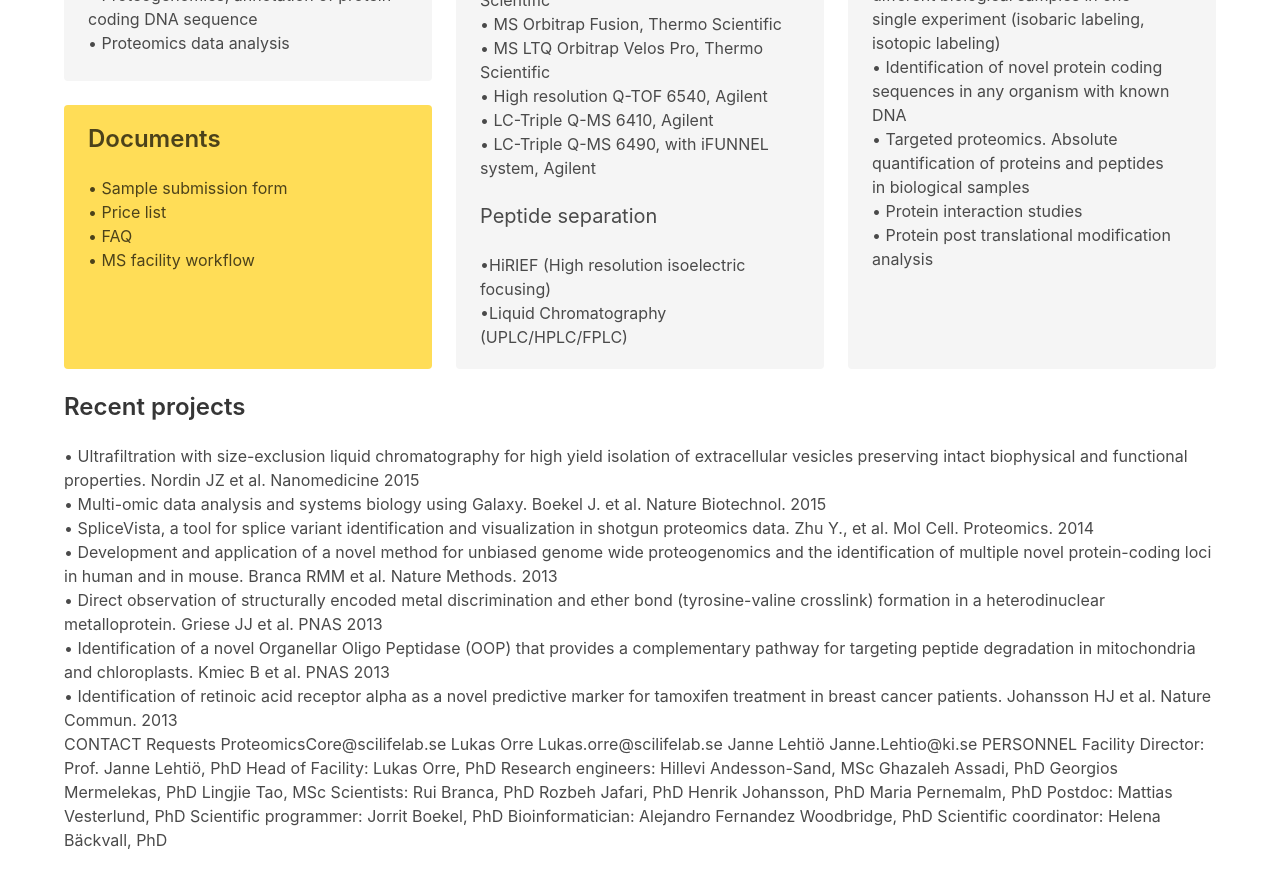
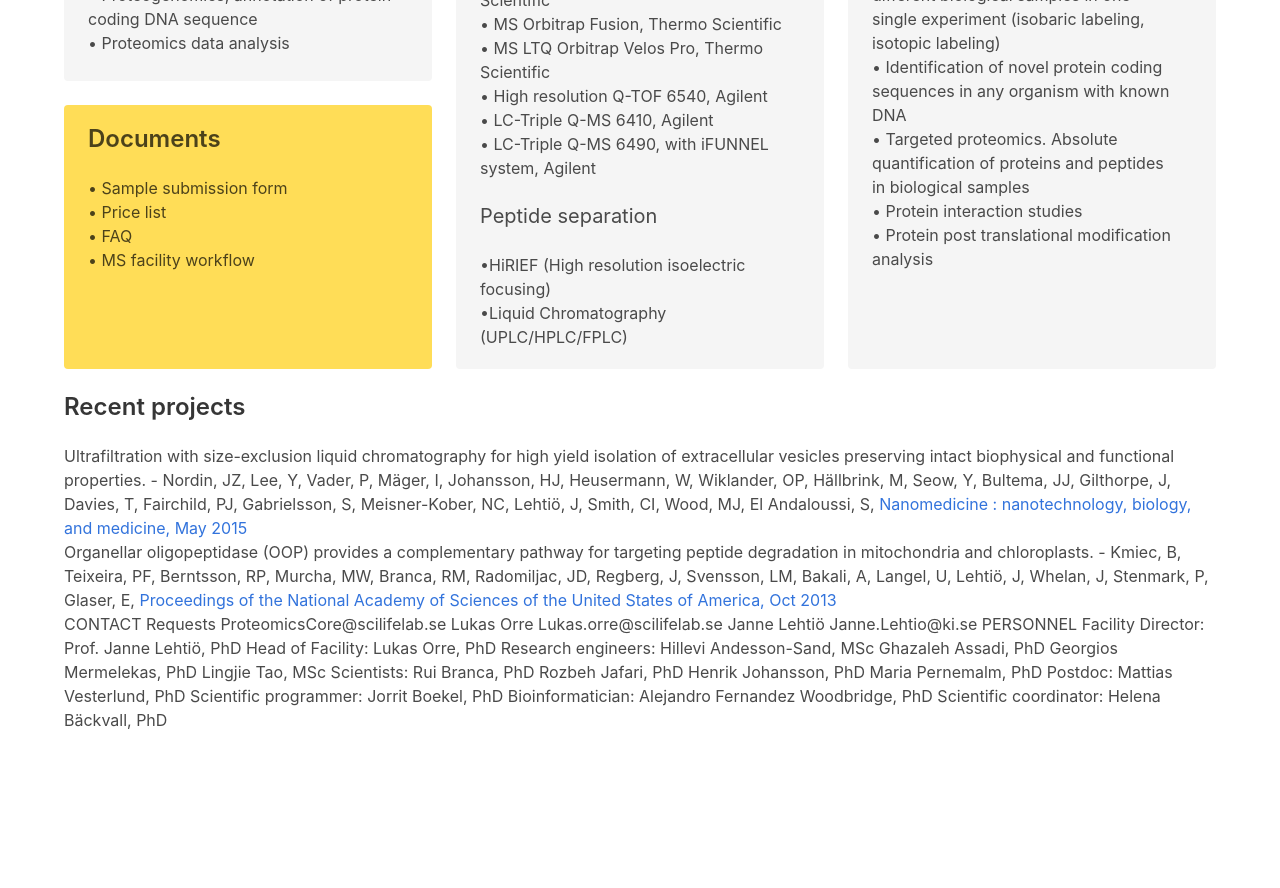
Before and after one commit to lehtiolab/old_website, a Jekyll site: the page built from cf.html, in a window 1280 px wide and 900 px high, scrolled down 651 px. Shown: the top 888 px of the window. Built offline with Jekyll 4.4.1, drawn with Linux system fonts in a browser that asks for light colours; after the commit the page ends 1431 px from its top, so only the background shows below that.

Commit message:
Select publications also for CF and do not include the prefix number

```diff
--- a/cf.html
+++ b/cf.html
@@ -94,15 +97,11 @@ We will contact you within a few days.
 
 
 				<h4 class="title is-4">Recent projects</h4>
-				<!-- FIXME can we pull from collections? -->
 				<ul>
-					<li>    &bull; Ultrafiltration with size-exclusion liquid chromatography for high yield isolation of extracellular vesicles preserving intact biophysical and functional properties. Nordin JZ et al. Nanomedicine 2015</li>
-					<li>&bull;     Multi-omic data analysis and systems biology using Galaxy. Boekel J. et al. Nature Biotechnol. 2015</li>
-					<li>&bull;     SpliceVista, a tool for splice variant identification and visualization in shotgun proteomics data. Zhu Y., et al. Mol Cell. Proteomics. 2014</li>
-					<li>    &bull; Development and application of a novel method for unbiased genome wide proteogenomics and the identification of multiple novel protein-coding loci in human and in mouse. Branca RMM et al. Nature Methods. 2013</li>
-					<li>    &bull; Direct observation of structurally encoded metal discrimination and ether bond (tyrosine-valine crosslink) formation in a heterodinuclear metalloprotein. Griese JJ et al. PNAS 2013</li>
-					<li>    &bull; Identification of a novel Organellar Oligo Peptidase (OOP) that provides a complementary pathway for targeting peptide degradation in mitochondria and chloroplasts. Kmiec B et al. PNAS 2013</li>
-					<li>    &bull; Identification of retinoic acid receptor alpha as a novel predictive marker for tamoxifen treatment in breast cancer patients. Johansson HJ et al. Nature Commun. 2013</li>
+					{% for selpub in page.selectedpubs %}
+					{% assign pub = site.publications | where_exp:"item", "item.path contains selpub" | first %}
+					<li>{{ pub.title }} - {{ pub.authors }}, <a href="{{ pub.link }}">{{ pub.journal }}, {{ pub.date | date: "%b %Y" }}</a></li>
+					{% endfor %}
 				</ul>
 
 
--- a/index.html
+++ b/index.html
@@ -1,8 +1,8 @@
 ---
 layout: default
 selectedpubs:
-  - 4_Zhu_2018_Nat_Commun.md
-  - 16_Panizza_2017_Sci_Rep.md
+  - Zhu_2018_Nat_Commun.md
+  - Panizza_2017_Sci_Rep.md
 ---
 <div class="section">
 	<div class="container">
```
Also changed, not shown: other parts of cf.html (+3 -0 lines).
